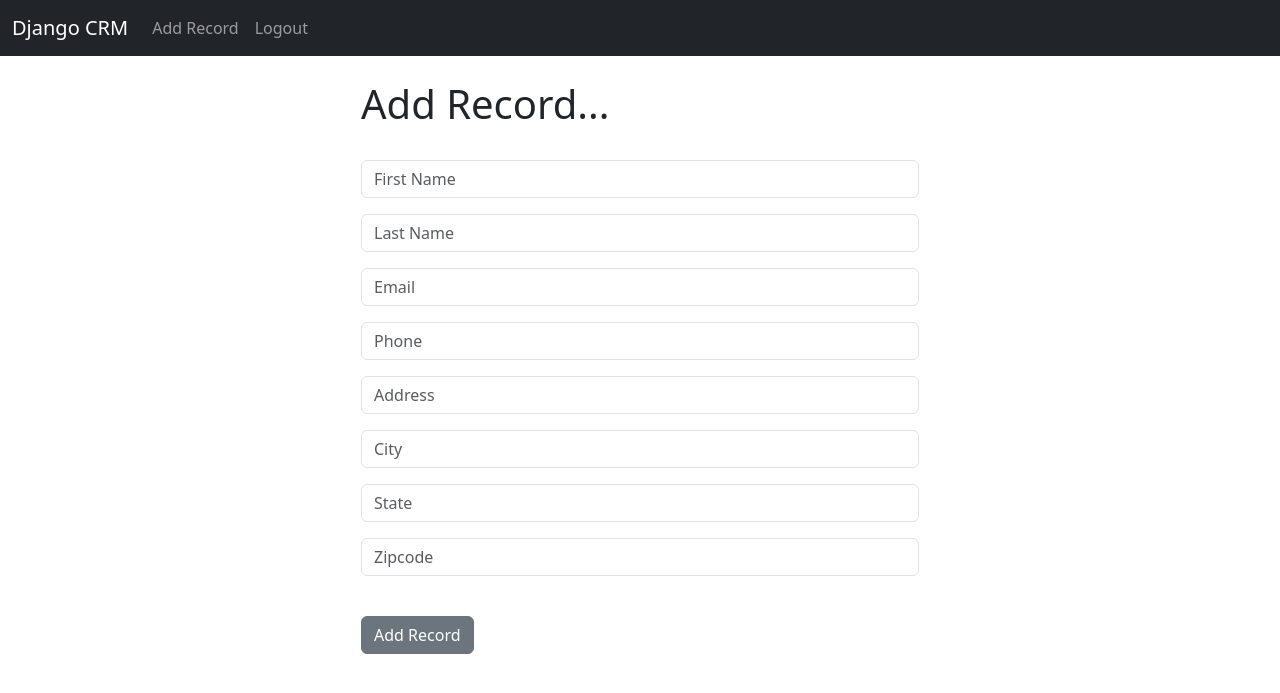
After one commit to eduardoocoelho/Django-CRM, a Django app: page /add_record/ in a window 1280 px wide. The commit adds this page. Shown: the top 693 px of the page. Run offline with Django 5.2, Linux system fonts and the light colour scheme; the visitor is signed in with stand-in values (Sample User, id 1).

Commit message:
feat: add new record feature

```diff
--- a/website/forms.py
+++ b/website/forms.py
@@ -1,6 +1,7 @@
 from django.contrib.auth.forms import UserCreationForm
 from django.contrib.auth.models import User
 from django import forms
+from .models import Record
 
 class SignUpForm(UserCreationForm):
     email = forms.EmailField(label="", widget=forms.TextInput(attrs={'class': 'form-control', 'placeholder': 'Email Address'}))
@@ -28,3 +29,19 @@ class SignUpForm(UserCreationForm):
         self.fields['password2'].widget.attrs['placeholder'] = 'Confirm Password'
         self.fields['password2'].label = ''
         self.fields['password2'].help_text = '<span class="form-text text-muted"><small>Enter the same password as before, for verification.</small></span>'
+
+
+#Add Record
+class AddRecordForm(forms.ModelForm):
+	first_name = forms.CharField(required=True, widget=forms.widgets.TextInput(attrs={"placeholder":"First Name", "class":"form-control"}), label="")
+	last_name = forms.CharField(required=True, widget=forms.widgets.TextInput(attrs={"placeholder":"Last Name", "class":"form-control"}), label="")
+	email = forms.CharField(required=True, widget=forms.widgets.TextInput(attrs={"placeholder":"Email", "class":"form-control"}), label="")
+	phone = forms.CharField(required=True, widget=forms.widgets.TextInput(attrs={"placeholder":"Phone", "class":"form-control"}), label="")
+	address = forms.CharField(required=True, widget=forms.widgets.TextInput(attrs={"placeholder":"Address", "class":"form-control"}), label="")
+	city = forms.CharField(required=True, widget=forms.widgets.TextInput(attrs={"placeholder":"City", "class":"form-control"}), label="")
+	state = forms.CharField(required=True, widget=forms.widgets.TextInput(attrs={"placeholder":"State", "class":"form-control"}), label="")
+	zipcode = forms.CharField(required=True, widget=forms.widgets.TextInput(attrs={"placeholder":"Zipcode", "class":"form-control"}), label="")
+
+	class Meta:
+		model = Record
+		exclude = ("user",)
--- /dev/null
+++ b/website/templates/add_record.html
@@ -0,0 +1,17 @@
+{% extends 'base.html' %}
+{% block content %}
+
+<div class="col-md-6 offset-md-3">
+  <h1>Add Record...</h1>
+  <br />
+
+  <form action="{% url 'add_record' %}" method="POST">
+    {% csrf_token %}
+    {{ form.as_p }}
+
+    <br />
+    <button type="submit" class="btn btn-secondary">Add Record</button>
+  </form>
+</div>
+
+{% endblock %}
--- a/website/templates/navbar.html
+++ b/website/templates/navbar.html
@@ -17,6 +17,9 @@
         {% if user.is_authenticated %}
 
           <li class="nav-item">
+            <a class="nav-link" href="{% url 'add_record' %}">Add Record</a>
+          </li>
+          <li class="nav-item">
             <a class="nav-link" href="{% url 'logout' %}">Logout</a>
           </li>
 
--- a/website/urls.py
+++ b/website/urls.py
@@ -8,4 +8,5 @@ urlpatterns = [
     path('register/', views.register_user, name='register'),
     path('record/<int:pk>', views.customer_record, name='record'),
     path('delete/<int:pk>', views.delete_record, name='delete_record'),
+    path('add_record/', views.add_record, name='add_record'),
 ]
--- a/website/views.py
+++ b/website/views.py
@@ -1,7 +1,7 @@
 from django.shortcuts import redirect, render
 from django.contrib.auth import authenticate, login, logout
 from django.contrib import messages
-from .forms import SignUpForm
+from .forms import SignUpForm, AddRecordForm
 from .models import Record
 
 def home(request):
@@ -62,3 +62,16 @@ def delete_record(request, pk):
     else:
         messages.success(request, "You must be logged in...")
         return redirect('home')
+
+def add_record(request):
+    form =AddRecordForm(request.POST or None)
+    if request.user.is_authenticated:
+        if request.method == "POST":
+            if form.is_valid():
+                add_record = form.save()
+                messages.success(request, "Record added...")
+                return redirect('home')
+        return render(request, 'add_record.html', {'form':form})
+    else:
+        messages.success(request, "You must be logged in...")
+        return redirect('home')
```
Lines whose indentation alone changed are shown as unchanged.
